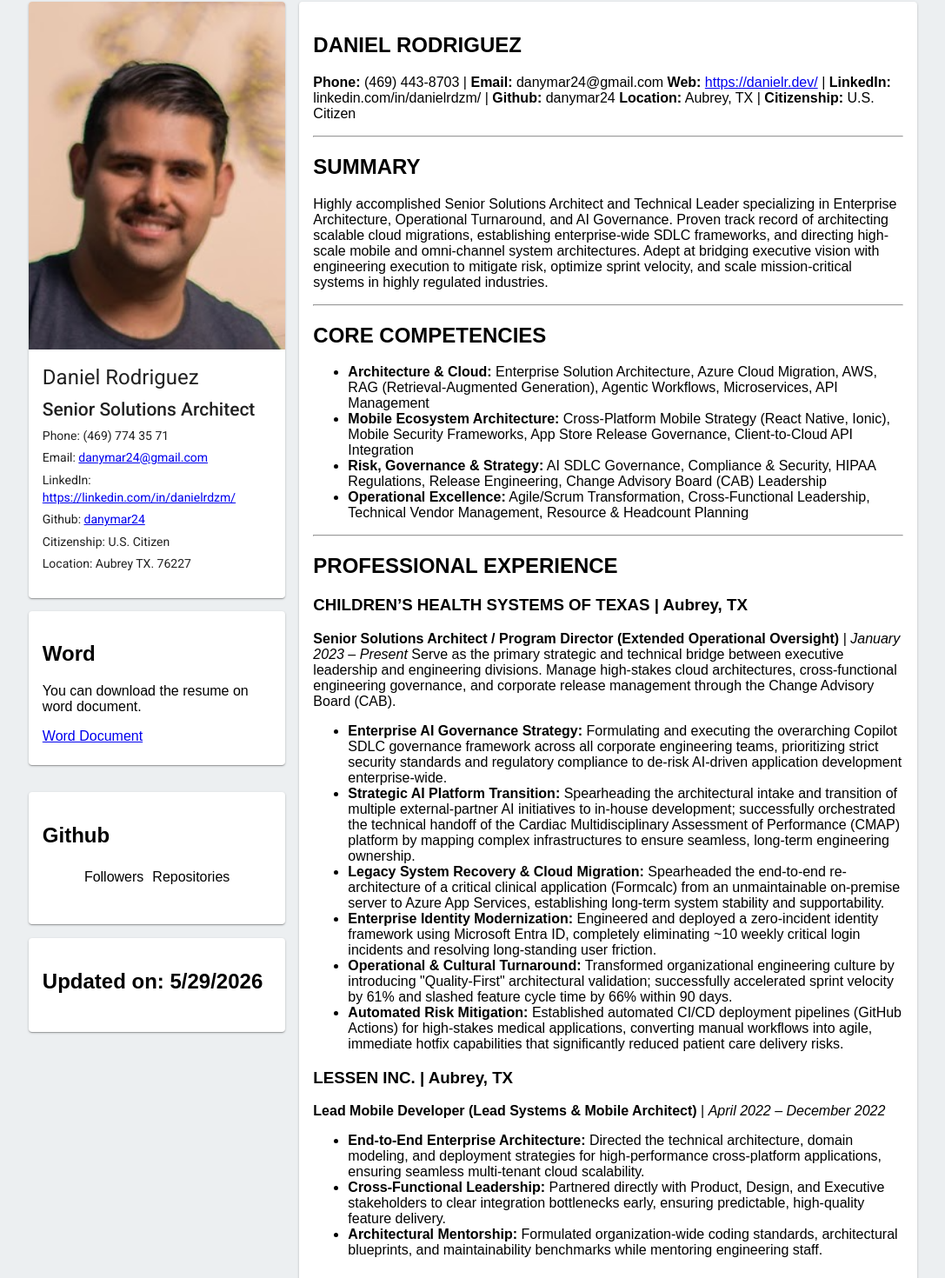
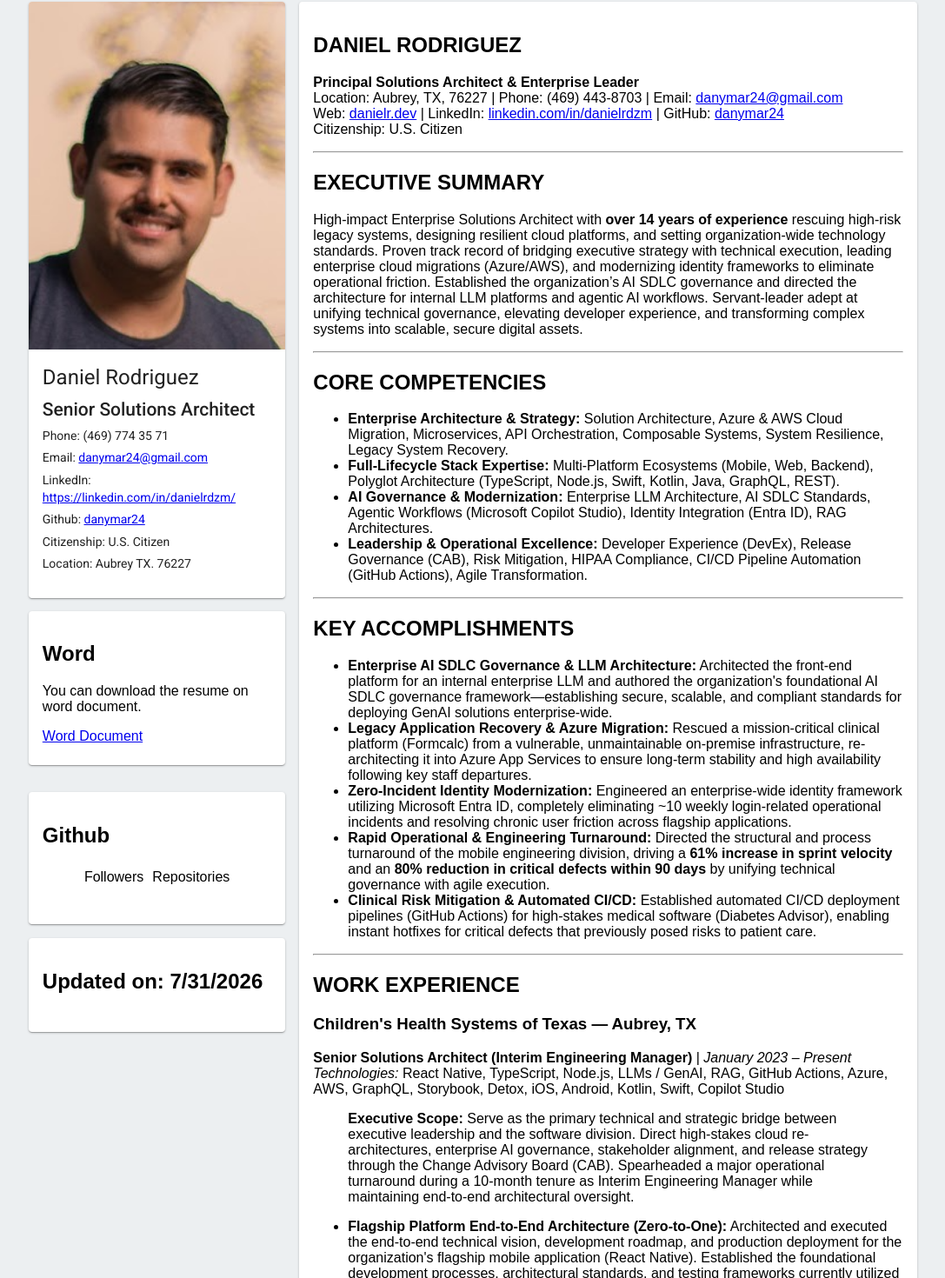
Before and after one commit to danymar24/resume, a React (Create React App) app: page / in a window 1280 px wide. Shown: the part 23-1493 px from the top of the page at 87% size, without its empty margins (96-1183 px from the left). Built offline with nearby package versions, Linux system fonts and the light colour scheme; no server answers.

Commit message:
Resume update

```diff
--- a/src/components/DocumentComponent.js
+++ b/src/components/DocumentComponent.js
@@ -7,7 +7,7 @@ function Word() {
             <CardContent>
                 <h2>Word</h2>
                 <p>You can download the resume on word document.</p>
-                <span><a href="DanielRodriguez_SeniorSolutionsArchitect_5-29-2026.docx" download>Word Document</a></span>
+                <span><a href="DanielRodriguez_SeniorSolutionsArchitect_7-31-2026.docx" download>Word Document</a></span>
             </CardContent>
         </Card>
     );
--- a/src/components/LastUpdate.js
+++ b/src/components/LastUpdate.js
@@ -5,7 +5,7 @@ function LastUpdate() {
     return (
         <Card>
             <CardContent>
-                <h2>Updated on: 5/29/2026</h2>
+                <h2>Updated on: 7/31/2026</h2>
             </CardContent>
         </Card>
     )
--- a/src/resume.md
+++ b/src/resume.md
@@ -1,59 +1,128 @@
 # DANIEL RODRIGUEZ
-**Phone:** (469) 443-8703 | **Email:** danymar24@gmail.com
-**Web:** https://danielr.dev/ | **LinkedIn:** linkedin.com/in/danielrdzm/ | **Github:** danymar24
-**Location:** Aubrey, TX | **Citizenship:** U.S. Citizen
+**Principal Solutions Architect & Enterprise Leader**
+Location: Aubrey, TX, 76227 | Phone: (469) 443-8703 | Email: danymar24@gmail.com
+Web: [danielr.dev](https://danielr.dev/) | LinkedIn: [linkedin.com/in/danielrdzm](https://linkedin.com/in/danielrdzm/) | GitHub: [danymar24](https://github.com/danymar24)
+Citizenship: U.S. Citizen
 
 ---
 
-## SUMMARY
-Highly accomplished Senior Solutions Architect and Technical Leader specializing in Enterprise Architecture, Operational Turnaround, and AI Governance. Proven track record of architecting scalable cloud migrations, establishing enterprise-wide SDLC frameworks, and directing high-scale mobile and omni-channel system architectures. Adept at bridging executive vision with engineering execution to mitigate risk, optimize sprint velocity, and scale mission-critical systems in highly regulated industries.
+## EXECUTIVE SUMMARY
+High-impact Enterprise Solutions Architect with **over 14 years of experience** rescuing high-risk legacy systems, designing resilient cloud platforms, and setting organization-wide technology standards. Proven track record of bridging executive strategy with technical execution, leading enterprise cloud migrations (Azure/AWS), and modernizing identity frameworks to eliminate operational friction. Established the organization’s AI SDLC governance and directed the architecture for internal LLM platforms and agentic AI workflows. Servant-leader adept at unifying technical governance, elevating developer experience, and transforming complex systems into scalable, secure digital assets.
 
 ---
 
 ## CORE COMPETENCIES
-* **Architecture & Cloud:** Enterprise Solution Architecture, Azure Cloud Migration, AWS, RAG (Retrieval-Augmented Generation), Agentic Workflows, Microservices, API Management
-* **Mobile Ecosystem Architecture:** Cross-Platform Mobile Strategy (React Native, Ionic), Mobile Security Frameworks, App Store Release Governance, Client-to-Cloud API Integration
-* **Risk, Governance & Strategy:** AI SDLC Governance, Compliance & Security, HIPAA Regulations, Release Engineering, Change Advisory Board (CAB) Leadership
-* **Operational Excellence:** Agile/Scrum Transformation, Cross-Functional Leadership, Technical Vendor Management, Resource & Headcount Planning
+* **Enterprise Architecture & Strategy:** Solution Architecture, Azure & AWS Cloud Migration, Microservices, API Orchestration, Composable Systems, System Resilience, Legacy System Recovery.
+* **Full-Lifecycle Stack Expertise:** Multi-Platform Ecosystems (Mobile, Web, Backend), Polyglot Architecture (TypeScript, Node.js, Swift, Kotlin, Java, GraphQL, REST).
+* **AI Governance & Modernization:** Enterprise LLM Architecture, AI SDLC Standards, Agentic Workflows (Microsoft Copilot Studio), Identity Integration (Entra ID), RAG Architectures.
+* **Leadership & Operational Excellence:** Developer Experience (DevEx), Release Governance (CAB), Risk Mitigation, HIPAA Compliance, CI/CD Pipeline Automation (GitHub Actions), Agile Transformation.
 
 ---
 
-## PROFESSIONAL EXPERIENCE
+## KEY ACCOMPLISHMENTS
+* **Enterprise AI SDLC Governance & LLM Architecture:** Architected the front-end platform for an internal enterprise LLM and authored the organization's foundational AI SDLC governance framework—establishing secure, scalable, and compliant standards for deploying GenAI solutions enterprise-wide.
+* **Legacy Application Recovery & Azure Migration:** Rescued a mission-critical clinical platform (Formcalc) from a vulnerable, unmaintainable on-premise infrastructure, re-architecting it into Azure App Services to ensure long-term stability and high availability following key staff departures.
+* **Zero-Incident Identity Modernization:** Engineered an enterprise-wide identity framework utilizing Microsoft Entra ID, completely eliminating ~10 weekly login-related operational incidents and resolving chronic user friction across flagship applications.
+* **Rapid Operational & Engineering Turnaround:** Directed the structural and process turnaround of the mobile engineering division, driving a **61% increase in sprint velocity** and an **80% reduction in critical defects within 90 days** by unifying technical governance with agile execution.
+* **Clinical Risk Mitigation & Automated CI/CD:** Established automated CI/CD deployment pipelines (GitHub Actions) for high-stakes medical software (Diabetes Advisor), enabling instant hotfixes for critical defects that previously posed risks to patient care.
 
-### CHILDREN’S HEALTH SYSTEMS OF TEXAS | Aubrey, TX
-**Senior Solutions Architect / Program Director (Extended Operational Oversight)** | *January 2023 – Present*
-Serve as the primary strategic and technical bridge between executive leadership and engineering divisions. Manage high-stakes cloud architectures, cross-functional engineering governance, and corporate release management through the Change Advisory Board (CAB).
-
-* **Enterprise AI Governance Strategy:** Formulating and executing the overarching Copilot SDLC governance framework across all corporate engineering teams, prioritizing strict security standards and regulatory compliance to de-risk AI-driven application development enterprise-wide.
-* **Strategic AI Platform Transition:** Spearheading the architectural intake and transition of multiple external-partner AI initiatives to in-house development; successfully orchestrated the technical handoff of the Cardiac Multidisciplinary Assessment of Performance (CMAP) platform by mapping complex infrastructures to ensure seamless, long-term engineering ownership.
-* **Legacy System Recovery & Cloud Migration:** Spearheaded the end-to-end re-architecture of a critical clinical application (Formcalc) from an unmaintainable on-premise server to Azure App Services, establishing long-term system stability and supportability.
-* **Enterprise Identity Modernization:** Engineered and deployed a zero-incident identity framework using Microsoft Entra ID, completely eliminating ~10 weekly critical login incidents and resolving long-standing user friction.
-* **Operational & Cultural Turnaround:** Transformed organizational engineering culture by introducing "Quality-First" architectural validation; successfully accelerated sprint velocity by 61% and slashed feature cycle time by 66% within 90 days.
-* **Automated Risk Mitigation:** Established automated CI/CD deployment pipelines (GitHub Actions) for high-stakes medical applications, converting manual workflows into agile, immediate hotfix capabilities that significantly reduced patient care delivery risks.
-
-### LESSEN INC. | Aubrey, TX
-**Lead Mobile Developer (Lead Systems & Mobile Architect)** | *April 2022 – December 2022*
-* **End-to-End Enterprise Architecture:** Directed the technical architecture, domain modeling, and deployment strategies for high-performance cross-platform applications, ensuring seamless multi-tenant cloud scalability.
-* **Cross-Functional Leadership:** Partnered directly with Product, Design, and Executive stakeholders to clear integration bottlenecks early, ensuring predictable, high-quality feature delivery.
-* **Architectural Mentorship:** Formulated organization-wide coding standards, architectural blueprints, and maintainability benchmarks while mentoring engineering staff.
-
-### NORWEX | Coppell, TX
-**Lead Mobile Developer (Lead Architect & Agile Team Lead)** | *January 2021 – April 2022*
-* **Global Application Strategy:** Directed the internationalization and release architecture for APAC markets (Australia/New Zealand), aligning product localization with scalable cloud delivery.
-* **Enterprise DevOps Infrastructure:** Engineered automated CI/CD pipelines utilizing GitLab and Ionic Appflow, establishing standardized, multi-environment deployment gates (Dev, Test, Prod).
-* **Strategic Agile Leadership:** Directed day-to-day sprint mechanics and agile processes, driving engineering alignment and cultivating a predictable, high-performing team environment.
-
-### COGNIZANT (Client: Toyota Motors North America) | Plano, TX
-**Senior Associate / Full Stack Developer (Solutions Architect)** | *April 2018 – January 2021*
-* **Telematics Platform Re-Architecture:** Led the systems architecture, interface modernization, and technical rebranding of Toyota’s primary Telematics support tool.
-* **Digital Architecture Alignment:** Collaborated with the Corporate Digital Architecture team to enforce strict compliance with software development lifecycles and enterprise-level standards.
-* **API & Query Modernization:** Successfully migrated legacy RESTful APIs to an optimized GraphQL ecosystem using Apollo Server and Client, improving query efficiency and data orchestration.
-
-### Early Career History
-**Syscom** - Support Engineer | **Buildbinder** - Mobile Developer | **Xpectare** - Mobile/Full Stack Developer | **Freelance** - Full Stack Developer
 ---
 
-## EDUCATION & CREDENTIALS
-* **Bachelors in Electronics Engineering** | Chihuahua Technology Institute (*Instituto Tecnológico de Chihuahua*)
-* **Technical Proficiencies:** Azure, AWS, React, React Native, TypeScript, Node.js, NextJS, CosmosDB, MongoDB, GraphQL, GitHub Actions, Docker, Klipper, OpenSCAD
-* **Languages:** English (Fluent), Spanish (Native)
+## WORK EXPERIENCE
+
+### Children's Health Systems of Texas — Aubrey, TX
+**Senior Solutions Architect (Interim Engineering Manager)** | *January 2023 – Present*
+*Technologies:* React Native, TypeScript, Node.js, LLMs / GenAI, RAG, GitHub Actions, Azure, AWS, GraphQL, Storybook, Detox, iOS, Android, Kotlin, Swift, Copilot Studio
+
+> **Executive Scope:** Serve as the primary technical and strategic bridge between executive leadership and the software division. Direct high-stakes cloud re-architectures, enterprise AI governance, stakeholder alignment, and release strategy through the Change Advisory Board (CAB). Spearheaded a major operational turnaround during a 10-month tenure as Interim Engineering Manager while maintaining end-to-end architectural oversight.
+
+* **Flagship Platform End-to-End Architecture (Zero-to-One):** Architected and executed the end-to-end technical vision, development roadmap, and production deployment for the organization's flagship mobile application (React Native). Established the foundational development processes, architectural standards, and testing frameworks currently utilized across the engineering division.
+* **Clinical GenAI Platform Architecture (CMAP):** Architected the **Cardiac Multidisciplinary Assessment of Performance (CMAP)** platform, orchestrating an LLM pipeline to ingest, synthesize, and present complex patient records and external clinical notes for high-stakes hospital cardiac forums.
+* **Enterprise AI & LLM Governance:** Authored the enterprise AI SDLC governance framework to establish secure, compliant GenAI deployment standards while directing the front-end platform architecture for internal LLM initiatives.
+* **Custom AI Agent Workflows:** Designed and deployed custom AI Agents utilizing RAG (Microsoft Copilot Studio) to automate high-friction administrative workflows, reducing operational overhead by 30%.
+* **Legacy Recovery & Azure Cloud Migration:** Led the end-to-end re-architecture of a critical clinical application (Formcalc) from a vulnerable, unmaintainable on-premise server to Azure App Services, securing long-term system stability following key personnel exits.
+* **Zero-Incident Identity Modernization:** Engineered and implemented a unified identity strategy using Microsoft Entra ID, completely eliminating ~10 weekly login-related operational incidents and resolving severe user friction across flagship applications.
+* **Operational & Cultural Turnaround:** Transformed team execution by embedding a "Quality-First" architectural framework, boosting sprint velocity by 61% (38 → 62 tickets/sprint) and reducing feature cycle time by 66% (15 days → 5 days).
+* **Vendor Risk Mitigation & Continuity:** Directed the emergency re-architecture of the flagship mobile app’s authentication infrastructure following a critical vendor deprecation, maintaining uninterrupted patient access to care.
+* **Clinical Risk & CI/CD Strategy:** Built automated CI/CD pipelines (GitHub Actions) for high-stakes medical software (Diabetes Advisor), enabling rapid hotfixes for defects that previously posed risks to patient care.
+
+---
+
+### Lessen Inc. — Aubrey, TX
+**Lead Mobile Developer / Architect** | *April 2022 – December 2022*
+*Technologies:* React, React Native, TypeScript, Node.js, NestJS, MongoDB, GitHub Actions, Redux, Storybook, FullStory, AWS, GraphQL, Jest, Detox, iOS, Android, Java, Swift, Kotlin
+
+> **Role Overview:** Led end-to-end mobile application architecture and cross-functional engineering delivery across multiple consumer- and enterprise-facing platforms. Partnered with product and backend engineering leadership to eliminate integration bottlenecks, establish code quality standards, and mentor junior developers.
+
+* **End-to-End System Architecture:** Spearheaded the technical design, system integration, and deployment of multiple high-performance mobile applications from conceptualization to full production release.
+* **Cross-Functional API & Systems Alignment:** Partnered closely with product, UX, and backend infrastructure teams to proactively identify architectural blockers and streamline complex API integrations.
+* **Quality Frameworks & DevEx:** Established standardized unit and end-to-end testing strategies (Jest, Detox) along with CI/CD automation pipelines (GitHub Actions) to ensure code maintainability and deployment stability.
+* **Engineering Mentorship & Best Practices:** Mentored junior and mid-level engineers on React Native architecture, design patterns, and performance optimization, establishing best practices for scalable codebase hygiene.
+
+---
+
+### Norwex — Coppell, TX
+**Lead Mobile Developer / Architect** | *January 2021 – April 2022*
+*Technologies:* Ionic 6, Angular 13, TypeScript, Sass, PHP Symfony, Firebase, NgRx, RxJS, Internationalization (i18n), Capacitor, AWS, Android, iOS, Ionic Appflow, GitLab CI/CD, Cypress, Tailwind CSS
+
+> **Role Overview:** Directed the global mobile application strategy and architecture, overseeing multi-region platform internationalization, CI/CD pipeline automation, and agile execution for international enterprise markets.
+
+* **Global Expansion & Internationalization:** Directed the architecture, internationalization (i18n), and deployment strategy for mobile platforms expanding into the Australia and New Zealand markets, ensuring localized compliance, multi-currency support, and seamless user experience.
+* **DevOps & Release Automation:** Streamlined deployment pipelines using GitLab CI/CD and Ionic Appflow, establishing consistent and automated release workflows across development, testing, and production environments.
+* **Architecture & State Management:** Modernized client-side application architecture using Angular, NgRx, and RxJS to deliver high-performance, predictable state management across complex mobile workflows.
+* **Agile Leadership & Mentorship:** Provided strategic technical leadership and mentorship to cross-functional mobile teams, enforcing code quality standards, automated testing (Cypress), and agile execution.
+
+---
+
+### Toyota Motors North America — Cognizant, Plano, TX
+**Senior Associate / Full Stack Developer & Architect** | *April 2018 – January 2021*
+*Technologies:* Angular 8, TypeScript, HTML5/CSS3, Sass, Bootstrap, Nginx, GraphQL, Apollo, Docker, Azure, Ionic, Apache Cordova, React Native, REST APIs
+
+> **Role Overview:** Led the front-end architecture and modernization strategy for Toyota’s Telematics support platform, partnering with Digital Architecture teams to enforce software development lifecycle best practices across enterprise applications.
+
+* **Platform Modernization & Rebranding:** Spearheaded the end-to-end UI/UX redesign and platform rebranding for the enterprise Telematics support tool, aligning digital platforms with updated corporate branding and marketing guidelines.
+* **Web-to-Mobile Migration Strategy:** Directed the technical migration of legacy web applications into high-performance cross-platform mobile architectures utilizing Ionic Framework and React Native.
+* **API Modernization (GraphQL):** Led the transition from legacy REST APIs to a high-throughput GraphQL architecture using Apollo Server and Apollo Client, significantly optimizing data fetch efficiency and reducing network overhead.
+* **Agile Leadership & Architecture Standards:** Implemented Scrum and Kanban frameworks to accelerate release velocity while embedding modern architectural best practices, unit testing, and containerized deployments (Docker/Azure).
+
+---
+
+### Thomson Reuters — Cognizant, Carrollton, TX
+**Senior Associate / Front End Developer** | *March 2017 – April 2018*
+*Technologies:* AngularJS, HTML5, CSS3, LESS, Node.js, Express, React, Grunt, REST APIs, Unit Testing
+
+> **Role Overview:** Engineered core user interface features and backend API services for enterprise web applications, leveraging Agile methodologies and automated testing to ensure platform stability.
+
+* **UI/UX Feature Architecture:** Developed complex web application features and modular components using AngularJS, HTML5, and LESS, establishing rigorous unit testing strategies to maintain codebase quality.
+* **API & Microservice Development:** Built and optimized custom RESTful API endpoints utilizing Node.js and Express to drive seamless data integration across enterprise applications.
+* **Agile Execution & Tooling:** Orchestrated build pipelines and client-side asset optimization using Node.js/Grunt within a fast-paced Scrum Agile framework.
+
+---
+
+### AT&T — Infosys, Richardson, TX
+**Senior Associate / Front End Developer** | *August 2016 – March 2017*
+*Technologies:* AngularJS, JavaScript (ES6), HTML5, CSS3, LESS, Bootstrap 3, REST APIs
+
+* **Enterprise Web Modernization:** Engineered and deployed scalable, responsive web application modules and customer-facing interfaces for enterprise telecommunications platforms using AngularJS, JavaScript, and LESS.
+* **Cross-Functional Delivery:** Collaborated with cross-functional development and QA teams within an Agile framework to optimize client-side rendering performance and maintain cross-browser compatibility.
+
+---
+
+### Early Career Engineering Leadership & Development | *2011 – 2016*
+* **Syscom** — *Support Engineer* | *Jan 2016 – Aug 2016*
+* **Buildbinder** — *Mobile Developer* | *Aug 2015 – Dec 2015*
+* **Xpectare** — *Mobile & Full Stack Developer* | *Dec 2014 – Aug 2015*
+* **Freelance** — *Full Stack Developer & Systems Consultant* | *2011 – 2016*
+
+---
+
+## EDUCATION
+
+**Chihuahua Institute of Technology (Instituto Tecnológico de Chihuahua)** — Chihuahua, Mexico
+**Bachelor of Science in Electronics Engineering** | *January 2009 – July 2014*
+
+---
+
+## LANGUAGES
+* **English:** Fluent (Professional)
+* **Spanish:** Native
```
Also changed, not shown: 2 other files (tests, documents, lock files or other folders).
